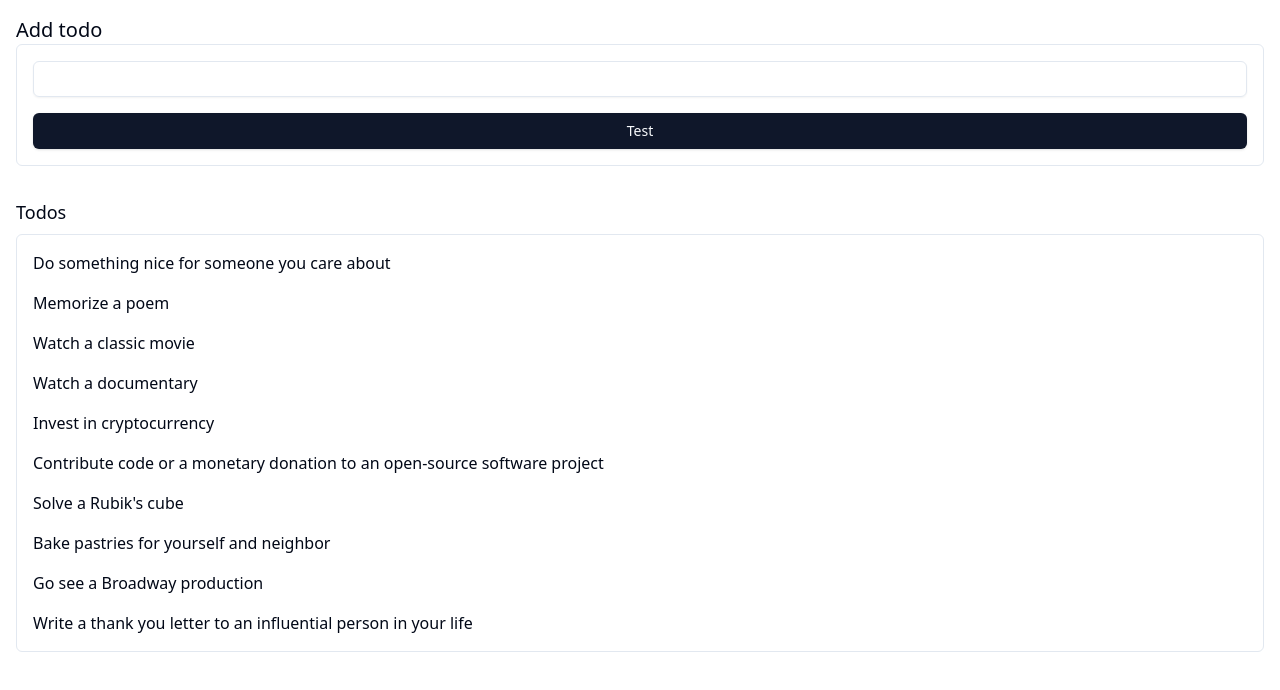
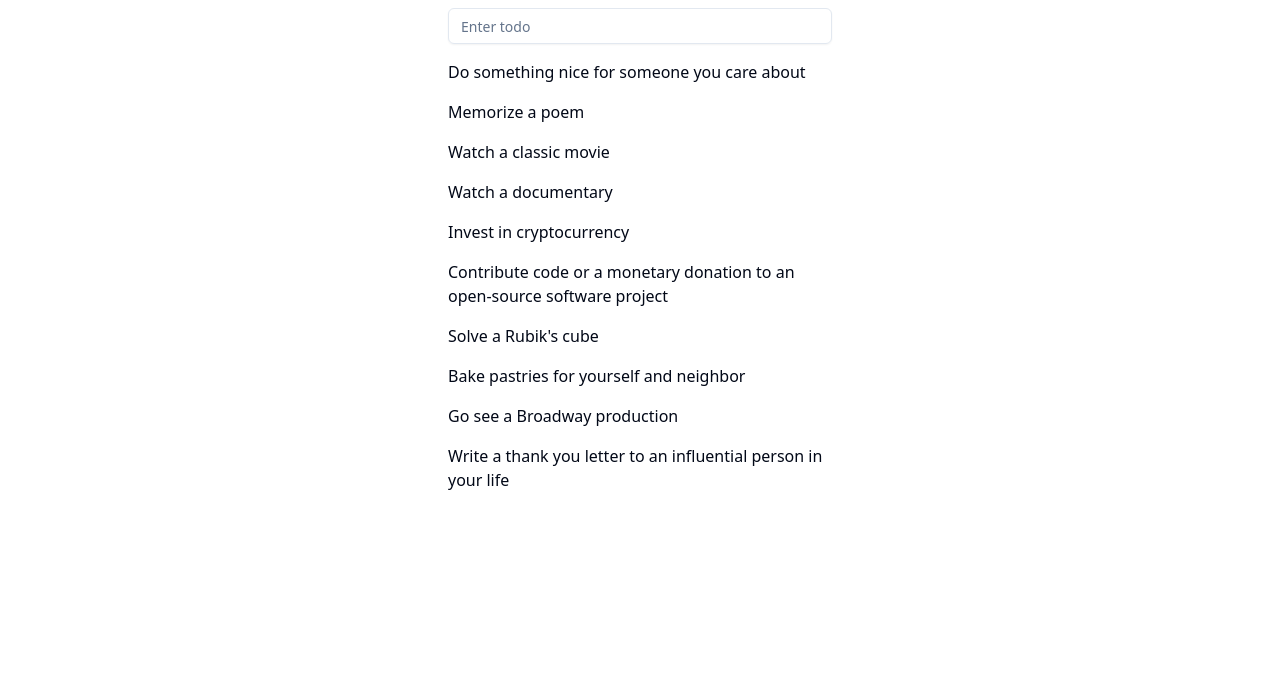
Before and after one commit to surajr1711/Todos-app, a React (Vite) app: page / in a window 1280 px wide. Shown: the top 690 px of the page. Built offline with nearby package versions, Linux system fonts and the light colour scheme.

Commit message:
Redux toolkit, addTodosSlice, styling

```diff
--- a/package.json
+++ b/package.json
@@ -11,11 +11,13 @@
   },
   "dependencies": {
     "@radix-ui/react-slot": "^1.1.1",
+    "@reduxjs/toolkit": "^2.5.0",
     "class-variance-authority": "^0.7.1",
     "clsx": "^2.1.1",
     "lucide-react": "^0.473.0",
     "react": "^18.3.1",
     "react-dom": "^18.3.1",
+    "react-redux": "^9.2.0",
     "tailwind-merge": "^2.6.0",
     "tailwindcss-animate": "^1.0.7"
   },
--- a/src/App.tsx
+++ b/src/App.tsx
@@ -1,10 +1,14 @@
+import { Provider } from "react-redux";
 import Todos from "./components/Todos";
+import { store } from "./store/store";
 
 const App = () => {
 	return (
-		<div>
-			<Todos />
-		</div>
+		<Provider store={store}>
+			<div className="p-2 container">
+				<Todos />
+			</div>
+		</Provider>
 	);
 };
 
--- a/src/components/AddTodo.tsx
+++ b/src/components/AddTodo.tsx
@@ -1,13 +1,30 @@
+import { useAppDispatch } from "@/store/hooks";
 import { Input } from "./ui/input";
-import { Button } from "./ui/button";
+// import { Button } from "./ui/button";
+import { ChangeEvent, FormEvent, useState } from "react";
+import { addTodo } from "@/features/todos/todosSlice";
 
 const AddTodo = () => {
+	const [input, setInput] = useState("");
+	const dispatch = useAppDispatch();
+
+	const handleChange = (e: ChangeEvent<HTMLInputElement>) => {
+		setInput(e.target.value);
+	};
+
+	const handleSubmit = (e: FormEvent<HTMLFormElement>) => {
+		e.preventDefault();
+		if (input.trim()) {
+			dispatch(addTodo(input));
+		}
+		setInput("");
+	};
 	return (
-		<div className="mb-8">
-			<h1 className="text-xl font-medium">Add todo</h1>
-			<form className="p-4 border rounded-md flex flex-col gap-4">
-				<Input type="text" />
-				<Button>Test</Button>
+		<div className="">
+			{/* <h1 className="text-xl font-medium">Add todo</h1> */}
+			<form className="flex flex-col gap-4" onSubmit={handleSubmit}>
+				<Input type="text" placeholder="Enter todo" value={input} onChange={handleChange} />
+				{/* <Button>Submit</Button> */}
 			</form>
 		</div>
 	);
--- a/src/components/Todos.tsx
+++ b/src/components/Todos.tsx
@@ -3,7 +3,7 @@ import TodosList from "./TodosList";
 
 const Todos = () => {
 	return (
-		<div className="m-4">
+		<div className="flex flex-col gap-4 max-w-sm mx-auto">
 			<AddTodo />
 			<TodosList />
 		</div>
--- a/src/components/TodosList.tsx
+++ b/src/components/TodosList.tsx
@@ -1,10 +1,12 @@
-import { todos } from "@/db/data";
+import { selectTodos } from "@/features/todos/todosSlice";
+import { useAppSelector } from "@/store/hooks";
 
 const TodosList = () => {
+	const todos = useAppSelector(selectTodos);
 	return (
 		<div>
-			<h2 className="text-lg font-medium mb-2">Todos</h2>
-			<ul className="border p-4 rounded-md flex flex-col gap-4">
+			{/* <h2 className="text-lg font-medium mb-2">Todos</h2> */}
+			<ul className="flex flex-col gap-4">
 				{todos.map((todo) => (
 					<li key={todo.id}>{todo.todo}</li>
 				))}
--- a/src/db/data.ts
+++ b/src/db/todos.ts
@@ -1,70 +1,75 @@
-type todo = {
-	id: string | number;
-	todo: string;
-	completed: boolean;
-	userId: string | number;
-	// createdDate: string
-};
+import type { Todo } from "@/features/todos/todosSlice";
 
-export const todos: todo[] = [
+// dummyjson.com/todos
+export const todos: Todo[] = [
 	{
 		id: 1,
 		todo: "Do something nice for someone you care about",
 		completed: false,
 		userId: 152,
+		createdDate: 1734652800000,
 	},
 	{
 		id: 2,
 		todo: "Memorize a poem",
 		completed: true,
 		userId: 13,
+		createdDate: 1734652800000,
 	},
 	{
 		id: 3,
 		todo: "Watch a classic movie",
 		completed: true,
 		userId: 68,
+		createdDate: 1734652800000,
 	},
 	{
 		id: 4,
 		todo: "Watch a documentary",
 		completed: false,
 		userId: 84,
+		createdDate: 1734652800000,
 	},
 	{
 		id: 5,
 		todo: "Invest in cryptocurrency",
 		completed: false,
 		userId: 163,
+		createdDate: 1734652800000,
 	},
 	{
 		id: 6,
 		todo: "Contribute code or a monetary donation to an open-source software project",
 		completed: false,
 		userId: 69,
+		createdDate: 1734652800000,
 	},
 	{
 		id: 7,
 		todo: "Solve a Rubik's cube",
 		completed: true,
 		userId: 76,
+		createdDate: 1734652800000,
 	},
 	{
 		id: 8,
 		todo: "Bake pastries for yourself and neighbor",
 		completed: true,
 		userId: 198,
+		createdDate: 1734652800000,
 	},
 	{
 		id: 9,
 		todo: "Go see a Broadway production",
 		completed: false,
 		userId: 7,
+		createdDate: 1734652800000,
 	},
 	{
 		id: 10,
 		todo: "Write a thank you letter to an influential person in your life",
 		completed: true,
 		userId: 9,
+		createdDate: 1734652800000,
 	},
 ];
--- /dev/null
+++ b/src/features/todos/todosSlice.ts
@@ -0,0 +1,32 @@
+import { createSlice, PayloadAction } from "@reduxjs/toolkit";
+import { todos } from "@/db/todos";
+import { RootState } from "@/store/store";
+
+export type Todo = {
+	id: string | number;
+	todo: string;
+	completed: boolean;
+	userId: string | number;
+	createdDate: number;
+};
+
+const todosSlice = createSlice({
+	name: "todos",
+	initialState: { todos },
+	reducers: {
+		addTodo: (state, action: PayloadAction<string>) => {
+			const newTodo: Todo = {
+				id: crypto.randomUUID(),
+				todo: action.payload,
+				completed: false,
+				userId: 20,
+				createdDate: Date.now(),
+			};
+			state.todos.push(newTodo);
+		},
+	},
+});
+
+export const { addTodo } = todosSlice.actions;
+export const selectTodos = (state: RootState) => state.todos.todos;
+export default todosSlice.reducer;
--- /dev/null
+++ b/src/store/hooks.ts
@@ -0,0 +1,6 @@
+import { useDispatch, useSelector } from "react-redux";
+import type { AppDispatch, RootState } from "./store";
+
+// Use throughout your app instead of plain `useDispatch` and `useSelector`
+export const useAppDispatch = useDispatch.withTypes<AppDispatch>();
+export const useAppSelector = useSelector.withTypes<RootState>();
--- /dev/null
+++ b/src/store/store.ts
@@ -0,0 +1,14 @@
+import { configureStore } from "@reduxjs/toolkit";
+import todosReducer from "../features/todos/todosSlice";
+
+export const store = configureStore({
+	reducer: {
+		todos: todosReducer,
+	},
+});
+
+// Infer the `RootState`,  `AppDispatch`, and `AppStore` types from the store itself
+export type RootState = ReturnType<typeof store.getState>;
+// Inferred type: {posts: PostsState, comments: CommentsState, users: UsersState}
+export type AppDispatch = typeof store.dispatch;
+export type AppStore = typeof store;
--- a/tailwind.config.js
+++ b/tailwind.config.js
@@ -4,54 +4,59 @@ export default {
 	content: ["./index.html", "./src/**/*.{js,ts,jsx,tsx}"],
 	theme: {
 		extend: {
+			/** SHADCN */
 			borderRadius: {
-    			lg: 'var(--radius)',
-    			md: 'calc(var(--radius) - 2px)',
-    			sm: 'calc(var(--radius) - 4px)'
+				lg: "var(--radius)",
+				md: "calc(var(--radius) - 2px)",
+				sm: "calc(var(--radius) - 4px)",
 			},
 			colors: {
-    			background: 'hsl(var(--background))',
-    			foreground: 'hsl(var(--foreground))',
+				background: "hsl(var(--background))",
+				foreground: "hsl(var(--foreground))",
 				card: {
-    				DEFAULT: 'hsl(var(--card))',
-    				foreground: 'hsl(var(--card-foreground))'
+					DEFAULT: "hsl(var(--card))",
+					foreground: "hsl(var(--card-foreground))",
 				},
 				popover: {
-    				DEFAULT: 'hsl(var(--popover))',
-    				foreground: 'hsl(var(--popover-foreground))'
+					DEFAULT: "hsl(var(--popover))",
+					foreground: "hsl(var(--popover-foreground))",
 				},
 				primary: {
-    				DEFAULT: 'hsl(var(--primary))',
-    				foreground: 'hsl(var(--primary-foreground))'
+					DEFAULT: "hsl(var(--primary))",
+					foreground: "hsl(var(--primary-foreground))",
 				},
 				secondary: {
-    				DEFAULT: 'hsl(var(--secondary))',
-    				foreground: 'hsl(var(--secondary-foreground))'
+					DEFAULT: "hsl(var(--secondary))",
+					foreground: "hsl(var(--secondary-foreground))",
 				},
 				muted: {
-    				DEFAULT: 'hsl(var(--muted))',
-    				foreground: 'hsl(var(--muted-foreground))'
+					DEFAULT: "hsl(var(--muted))",
+					foreground: "hsl(var(--muted-foreground))",
 				},
 				accent: {
-    				DEFAULT: 'hsl(var(--accent))',
-    				foreground: 'hsl(var(--accent-foreground))'
+					DEFAULT: "hsl(var(--accent))",
+					foreground: "hsl(var(--accent-foreground))",
 				},
 				destructive: {
-    				DEFAULT: 'hsl(var(--destructive))',
-    				foreground: 'hsl(var(--destructive-foreground))'
+					DEFAULT: "hsl(var(--destructive))",
+					foreground: "hsl(var(--destructive-foreground))",
 				},
-    			border: 'hsl(var(--border))',
-    			input: 'hsl(var(--input))',
-    			ring: 'hsl(var(--ring))',
+				border: "hsl(var(--border))",
+				input: "hsl(var(--input))",
+				ring: "hsl(var(--ring))",
 				chart: {
-    				'1': 'hsl(var(--chart-1))',
-    				'2': 'hsl(var(--chart-2))',
-    				'3': 'hsl(var(--chart-3))',
-    				'4': 'hsl(var(--chart-4))',
-    				'5': 'hsl(var(--chart-5))'
-    			}
-    		}
-    	}
+					1: "hsl(var(--chart-1))",
+					2: "hsl(var(--chart-2))",
+					3: "hsl(var(--chart-3))",
+					4: "hsl(var(--chart-4))",
+					5: "hsl(var(--chart-5))",
+				},
+			},
+			// CUSTOM
+			container: {
+				center: true,
+			},
+		},
 	},
 	plugins: [require("tailwindcss-animate")],
 };
```
Also changed, not shown: 1 other file (tests, documents, lock files or other folders). Lines whose indentation alone changed are shown as unchanged.
